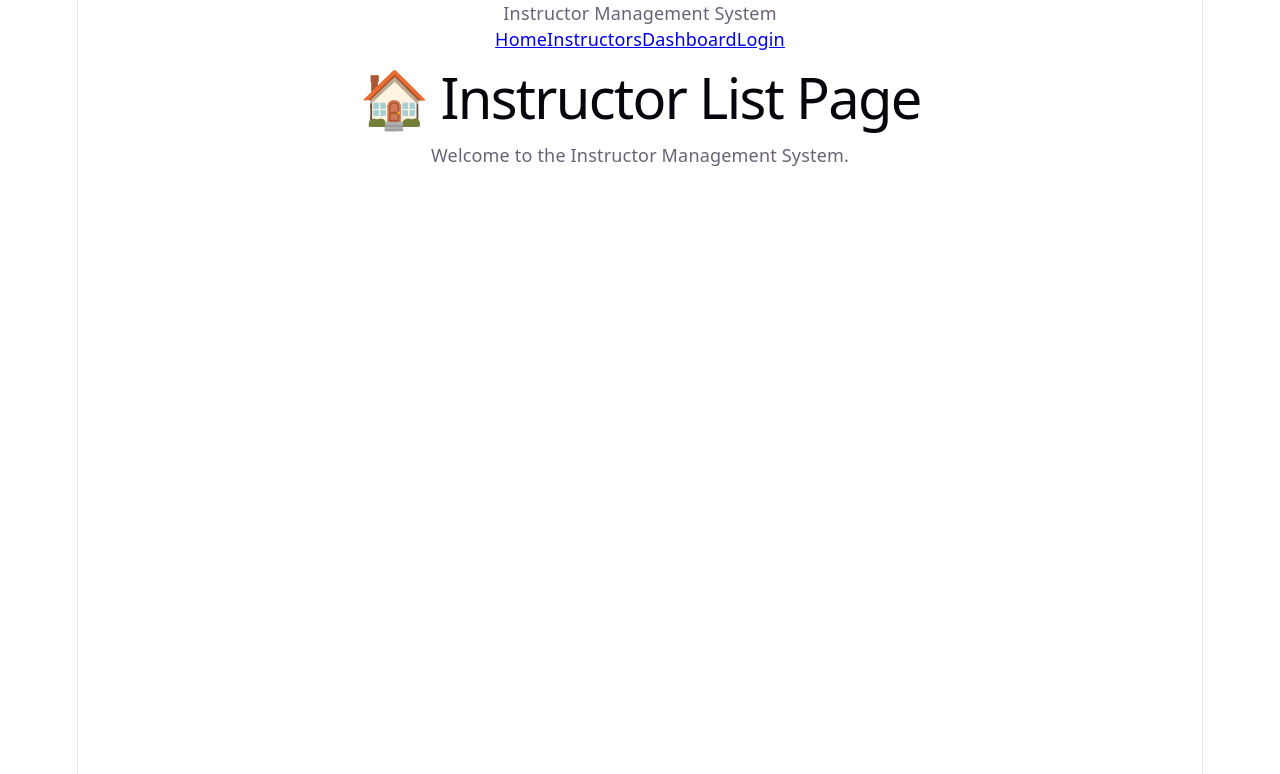
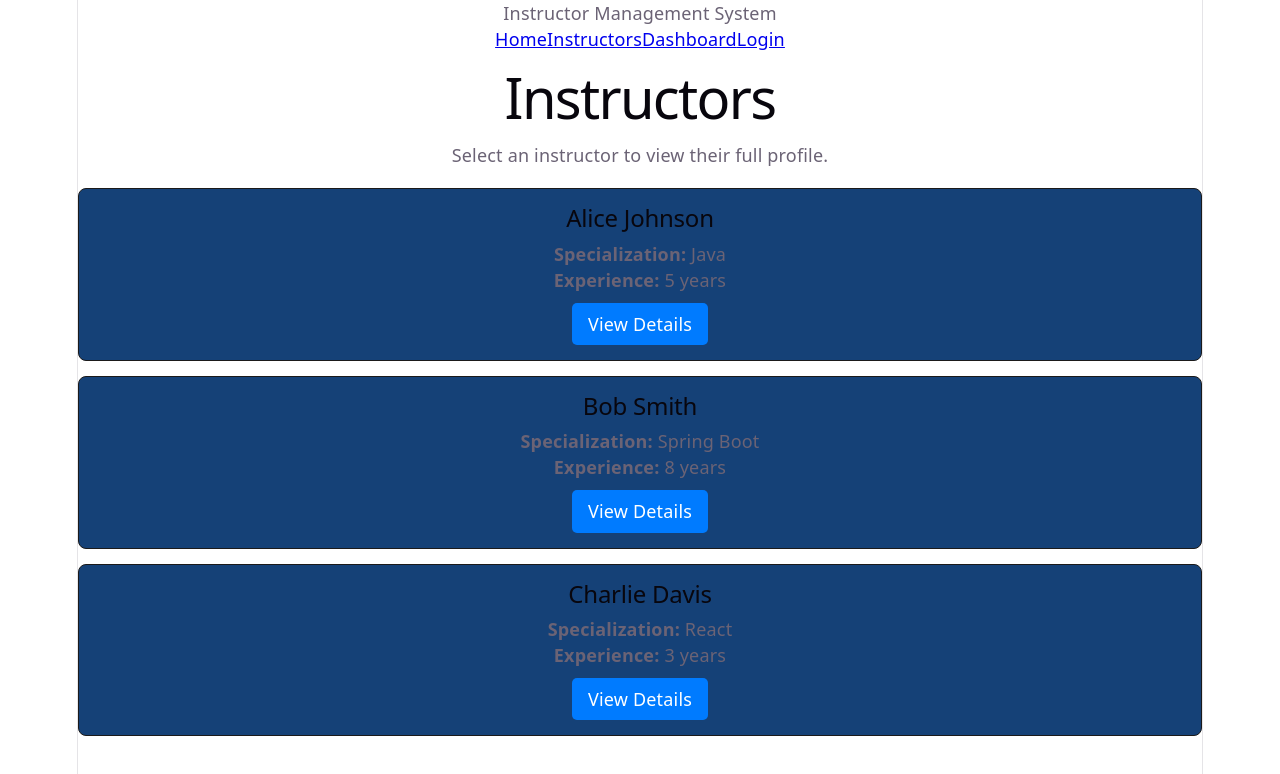
Before and after one commit to barreny14/instructorapi, a React (Vite) app in the folder instructor-frontend/: page /instructors in a window 1280 px wide. Shown: the top 774 px of the page. Built offline with nearby package versions, Linux system fonts and the light colour scheme.

Commit message:
Exercise 4: Display List Data and Link to Details

```diff
--- a/instructor-frontend/src/pages/InstructorListPage.jsx
+++ b/instructor-frontend/src/pages/InstructorListPage.jsx
@@ -1,9 +1,46 @@
+import { Link } from "react-router-dom";
+
 function InstructorListPage() {
+  const instructors = [
+    { id: 1, name: "Alice Johnson", specialization: "Java", yearsOfExperience: 5 },
+    { id: 2, name: "Bob Smith", specialization: "Spring Boot", yearsOfExperience: 8 },
+    { id: 3, name: "Charlie Davis", specialization: "React", yearsOfExperience: 3 }
+  ];
+
   return (
     <div>
-      <h1>🏠 Instructor List Page</h1>
-      <p>Welcome to the Instructor Management System.</p>
+      <h1>Instructors</h1>
+      <p>Select an instructor to view their full profile.</p>
+
+      <div style={{ display: 'flex', flexDirection: 'column', gap: '15px', marginTop: '20px' }}>
+        {instructors.map((instructor) => (
+          <div
+            key={instructor.id}
+            style={{ border: '1px solid #1b1a1a', padding: '15px', borderRadius: '8px', backgroundColor: '#154177' }}
+          >
+            <h2>{instructor.name}</h2>
+            <p><strong>Specialization:</strong> {instructor.specialization}</p>
+            <p><strong>Experience:</strong> {instructor.yearsOfExperience} years</p>
+
+            <Link
+              to={`/instructors/${instructor.id}`}
+              style={{
+                display: 'inline-block',
+                marginTop: '10px',
+                padding: '8px 16px',
+                backgroundColor: '#007bff',
+                color: 'white',
+                textDecoration: 'none',
+                borderRadius: '5px'
+              }}
+            >
+              View Details
+            </Link>
+          </div>
+        ))}
+      </div>
     </div>
   );
 }
+
 export default InstructorListPage;
```
